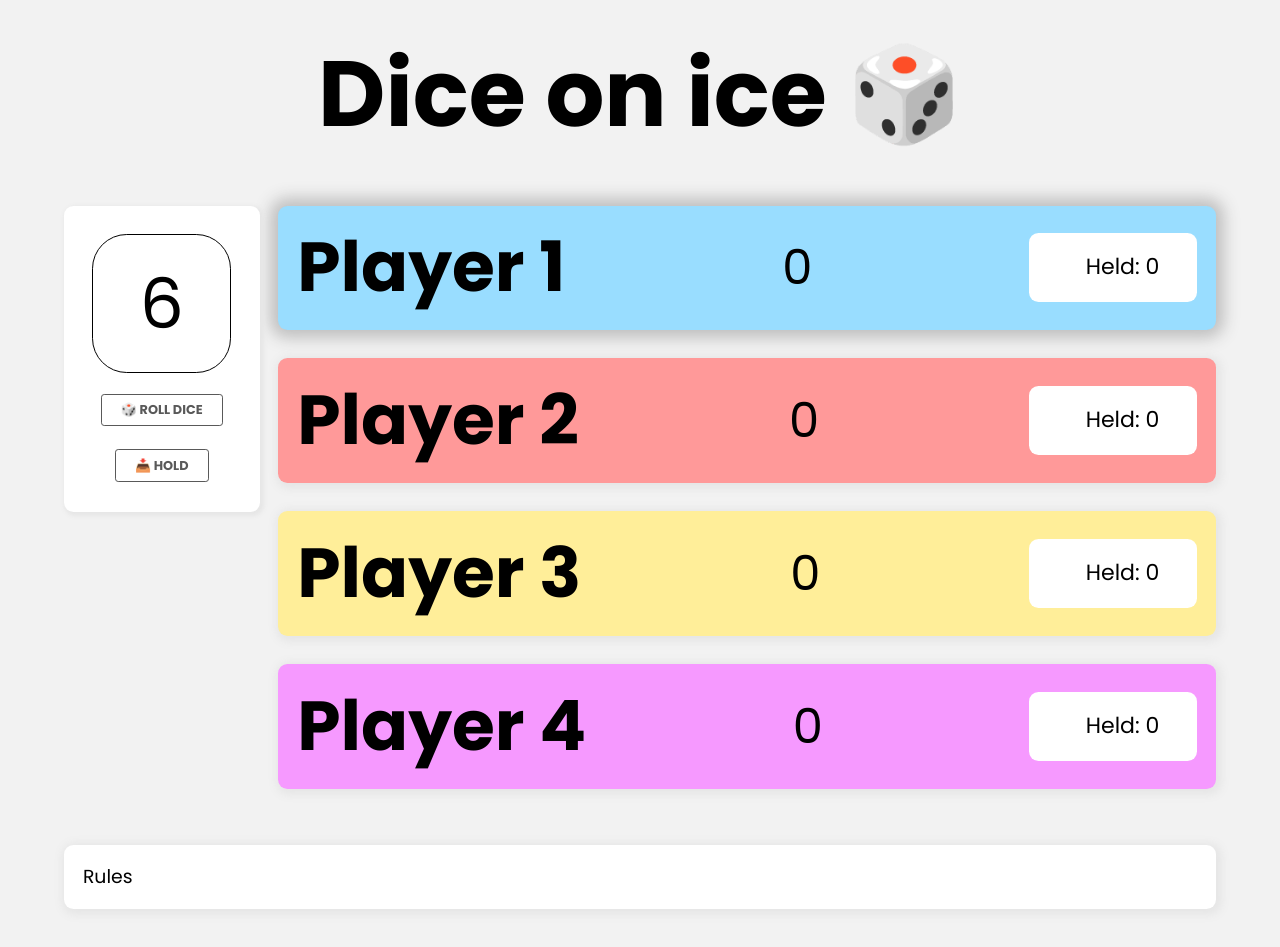
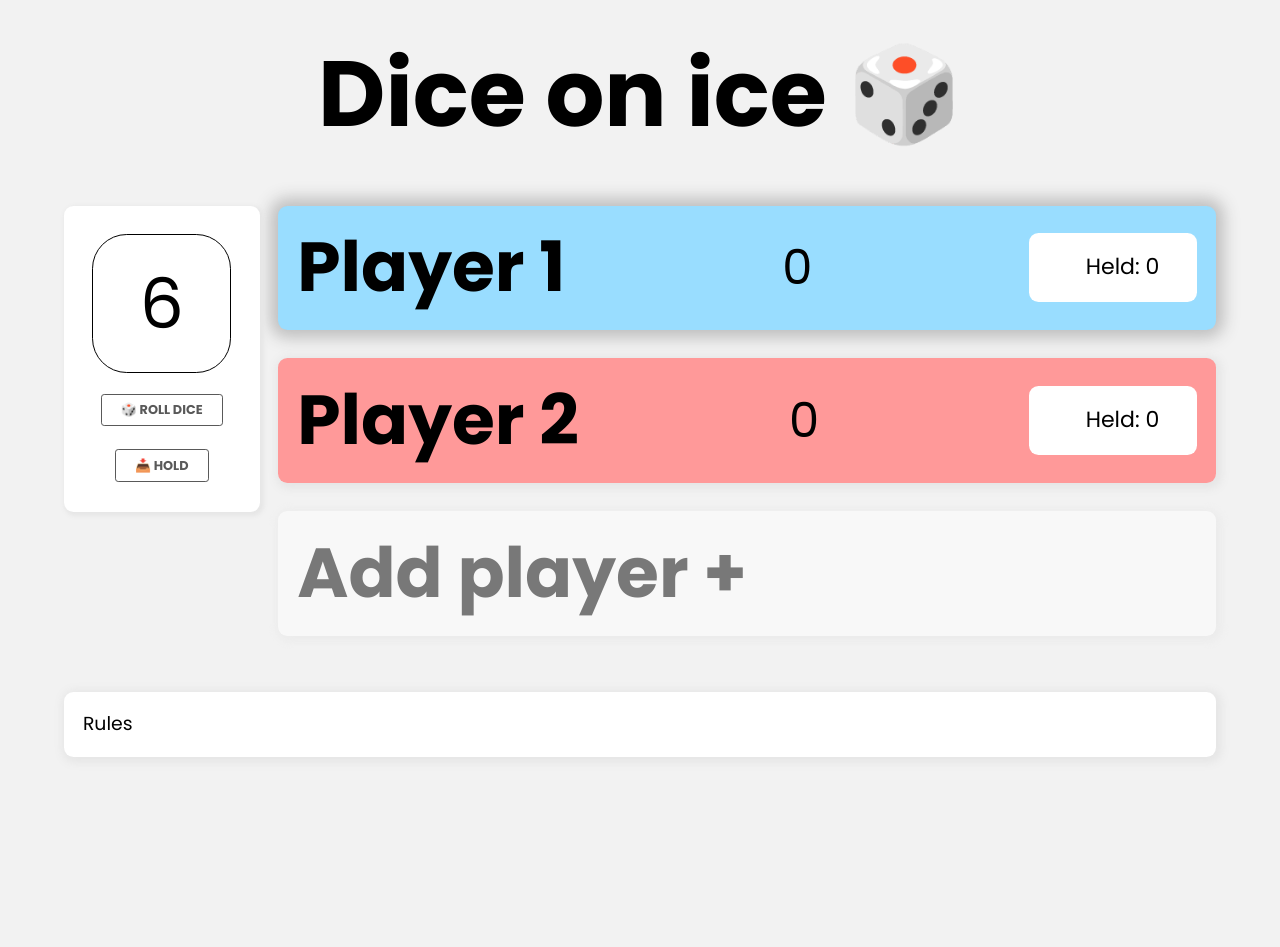
Before and after one commit to MLousdal/Vue-Dice-Game, a Vue app: page / in a window 1280 px wide. After the commit the page ends 800 px from the top, so only its background shows below. Built offline with nearby package versions, Linux system fonts and the light colour scheme.

Commit message:
Fixed some issues
Add player + fixed reset & total reset + changed players to array

```diff
--- a/src/App.vue
+++ b/src/App.vue
@@ -1,7 +1,7 @@
 <template>
   <h1 class="text center">Dice on ice 🎲</h1>
   <main class="wrapper gameTable">
-    <section class="buttonContainer">
+    <div class="buttonContainer">
       <div class="dice" v-show="!gameEnd">6</div>
       <button
         v-if="!gameEnd"
@@ -22,13 +22,16 @@
       <button v-if="gameEnd" data-alttext="🔄 Restart" @click="newGame">
         <span>🔄 New Game</span>
       </button>
-    </section>
+    </div>
     <div class="players-container">
       <PlayerVue
+        v-for="player in players"
         :player="player"
-        v-for="player in players"
         :key="player.num"
       ></PlayerVue>
+      <div class="addPlayer box" @click="addPlayer">
+        <h2>Add player +</h2>
+      </div>
     </div>
   </main>
   <section class="wrapper flex column gap-1">
@@ -73,9 +76,9 @@ export default {
       gameEnd: false,
       rollingDice: false,
       dice: 6,
-      playerRef: 1,
-      players: {
-        1: {
+      playerRef: 0,
+      players: [
+        {
           name: "",
           num: 1,
           active: true,
@@ -83,7 +86,7 @@ export default {
           held: 0,
           wins: [],
         },
-        2: {
+        {
           name: "",
           num: 2,
           active: false,
@@ -91,23 +94,7 @@ export default {
           held: 0,
           wins: [],
         },
-        3: {
-          name: "",
-          num: 3,
-          active: false,
-          score: 0,
-          held: 0,
-          wins: [],
-        },
-        4: {
-          name: "",
-          num: 4,
-          active: false,
-          score: 0,
-          held: 0,
-          wins: [],
-        },
-      },
+      ],
     };
   },
   methods: {
@@ -152,10 +139,11 @@ export default {
     },
     totalResetScore() {
       const reset = 0;
-      const player = this.players[this.playerRef];
 
-      player.held = reset;
-      this.updateScore(reset);
+      this.players.forEach((player) => {
+        player.score = reset;
+        player.held = reset;
+      });
     },
     switchPlayer() {
       this.rollingDice = true;
@@ -164,54 +152,50 @@ export default {
         this.rollingDice = false;
       }, 2000);
 
-      const arrPlayers = Object.values(this.players);
-
-      // let arrByActive = arrPlayers.filter((player) => player.active === true);
-
-      // console.log(arrByActive);
+      const arrPlayers = this.players;
 
       switch (this.playerRef) {
+        case 0:
+          this.playerRef = 1;
+          this.players[0].active = false;
+          this.players[1].active = true;
+          break;
         case 1:
-          this.playerRef = 2;
+          if (arrPlayers.length > 2) {
+            this.playerRef = 2;
+            this.players[1].active = false;
+            this.players[2].active = true;
+            break;
+          }
+          this.playerRef = 0;
           this.players[1].active = false;
-          this.players[2].active = true;
+          this.players[0].active = true;
           break;
         case 2:
-          if (arrPlayers.length > 2) {
+          if (arrPlayers.length > 3) {
             this.playerRef = 3;
             this.players[2].active = false;
             this.players[3].active = true;
             break;
           }
-          this.playerRef = 1;
+          this.playerRef = 0;
           this.players[2].active = false;
           this.players[1].active = true;
           break;
         case 3:
-          if (arrPlayers.length > 3) {
+          if (arrPlayers.length > 4) {
             this.playerRef = 4;
             this.players[3].active = false;
             this.players[4].active = true;
             break;
           }
-          this.playerRef = 1;
+          this.playerRef = 0;
           this.players[3].active = false;
           this.players[1].active = true;
           break;
         case 4:
-          if (arrPlayers.length > 4) {
-            this.playerRef = 5;
-            this.players[4].active = false;
-            this.players[5].active = true;
-            break;
-          }
-          this.playerRef = 1;
+          this.playerRef = 0;
           this.players[4].active = false;
-          this.players[1].active = true;
-          break;
-        case 5:
-          this.playerRef = 1;
-          this.players[5].active = false;
           this.players[1].active = true;
           break;
       }
@@ -224,10 +208,17 @@ export default {
     },
     newGame() {
       this.totalResetScore();
-      this.switchPlayer();
-      this.totalResetScore();
-      this.switchPlayer();
       this.gameEnd = false;
+    },
+    addPlayer() {
+      this.players.push({
+        name: "",
+        num: this.players.length + 1,
+        active: false,
+        score: 0,
+        held: 0,
+        wins: [],
+      });
     },
     animateValue(obj, start, end, duration) {
       let startTimestamp = null;
--- a/src/assets/scss/module/_player.scss
+++ b/src/assets/scss/module/_player.scss
@@ -1,6 +1,7 @@
 @use "../base/variables" as *;
 
-.playerSection {
+.playerSection,
+.addPlayer {
   align-items: center;
   border-radius: $border-radius;
   box-shadow: $shadow-normal-l var(--shadow);
@@ -61,3 +62,11 @@
     }
   }
 }
+
+.addPlayer {
+  opacity: 0.5;
+
+  &:hover {
+    cursor: pointer;
+  }
+}
```
Also changed, not shown: 1 other file (tests, documents, lock files or other folders).
